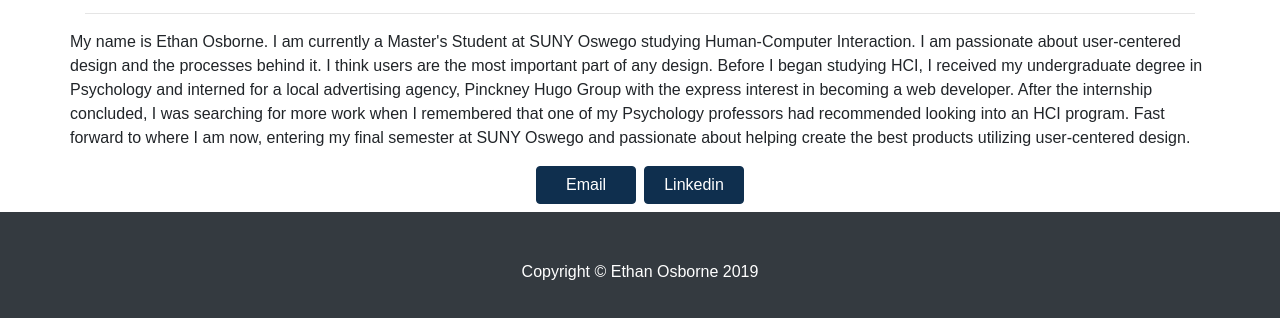
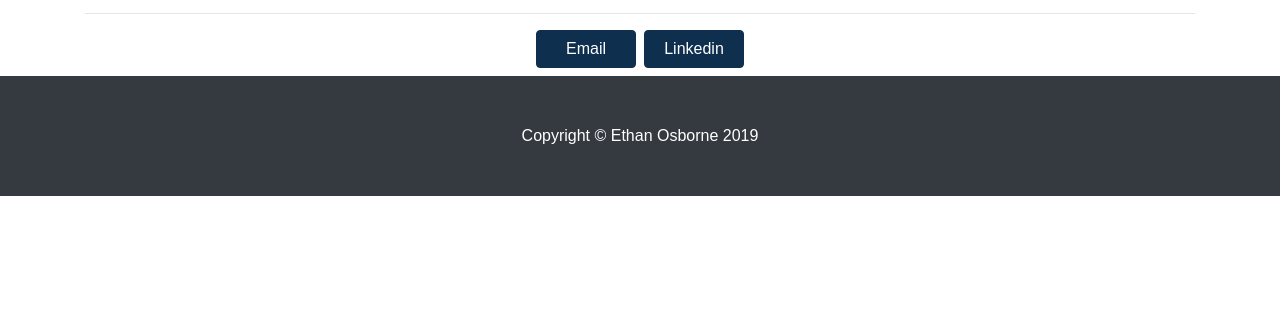
Before and after one commit to ethanosborne/ethanosborne.github.io, a website: page index.html in a window 1280 px wide. Shown: the part 1121-1439 px from the top of the page. After the commit the page ends 1317 px from the top, so only its background shows below. Drawn offline with Linux system fonts and the light colour scheme.

Commit message:
Deleted info

```diff
--- a/index.html
+++ b/index.html
@@ -96,9 +96,6 @@
       </div>
       <!-- /.row -->
       <hr>
-      <div class="row">
-          <p>My name is Ethan Osborne. I am currently a Master's Student at SUNY Oswego studying Human-Computer Interaction. I am passionate about user-centered design and the processes behind it. I think users are the most important part of any design. Before I began studying HCI, I received my undergraduate degree in Psychology and interned for a local advertising agency, Pinckney Hugo Group with the express interest in becoming a web developer. After the internship concluded, I was searching for more work when I remembered that one of my Psychology professors had recommended looking into an HCI program. Fast forward to where I am now, entering my final semester at SUNY Oswego and passionate about helping create the best products utilizing user-centered design.</p>
-      </div>
       <div class="row justify-content-center mb-2">
           <a class="btn btn-primary mr-2 soc_btn" href="mailto:ethan.l.osborne@gmail.com">Email</a><a class="btn btn-primary soc_btn" href="https://www.linkedin.com/in/ethan-osborne-2a166994/">Linkedin</a>
       </div>
```
